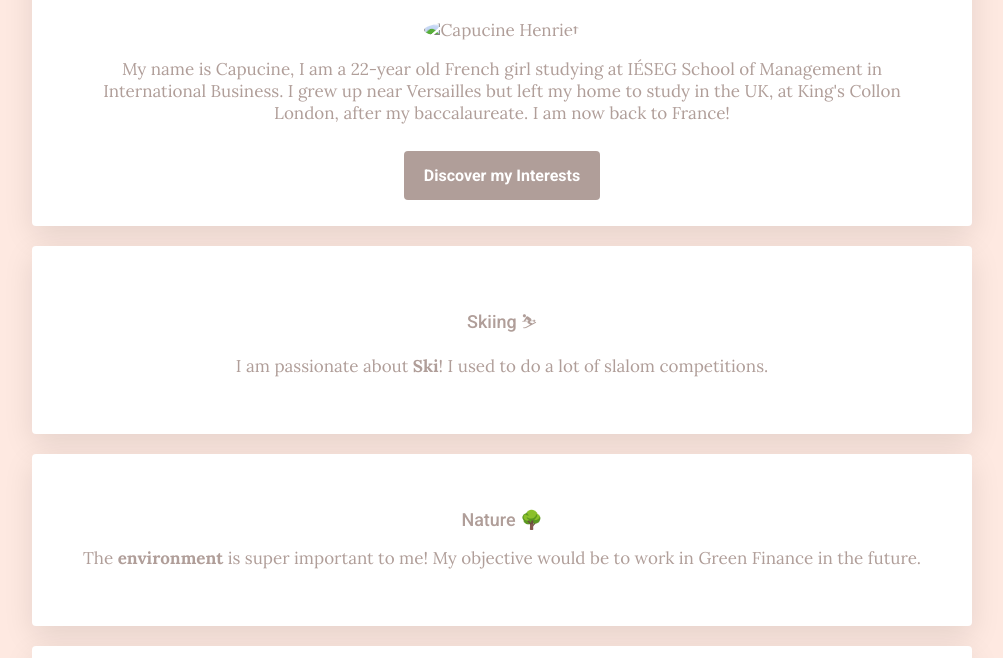
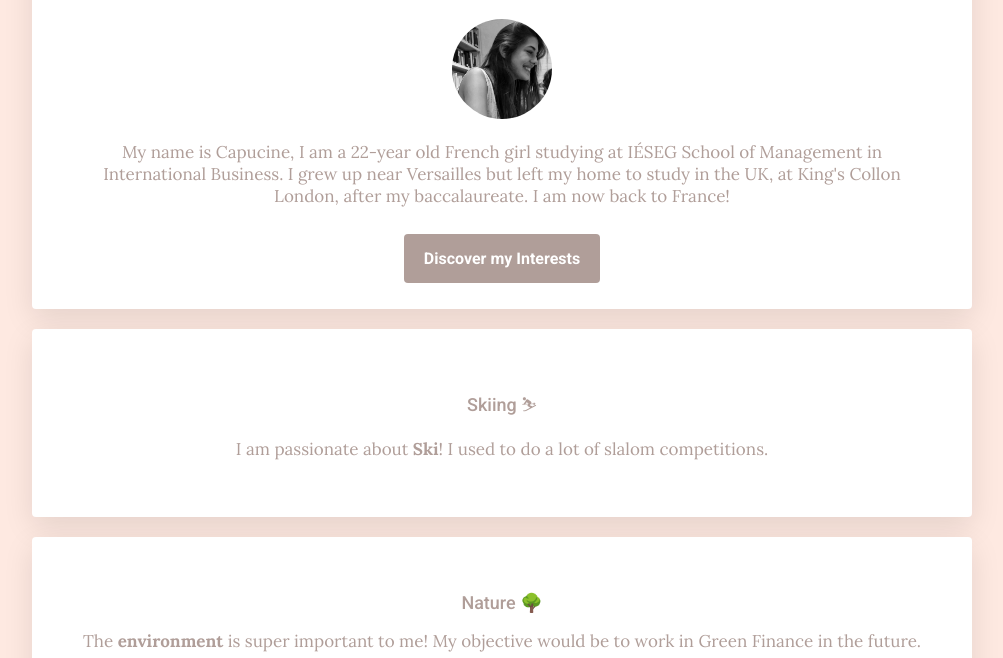
Before and after one commit to capucinehnrt/my-profile-, a plain HTML site: page index.html in a window 1280 px wide. Shown: the part 142-800 px from the top of the page, without its empty margins (138-1141 px from the left). Drawn offline with Linux system fonts and the light colour scheme.

Commit message:
Update index.html

```diff
--- a/index.html
+++ b/index.html
@@ -13,7 +13,7 @@
 <div class="container">
 	<div class="card-white" id="introduction">
 		<h1>Welcome to my profile!</h1>
-		<img src="images/profile picture.jpg" class="img-circle" width="100px" alt="Capucine Henriet">
+		<img src="my-profile-/profile picture.jpg" class="img-circle" width="100px" alt="Capucine Henriet">
 		<p>
 			My name is Capucine, I am a 22-year old French girl studying at IÉSEG School of Management in International Business. I grew up near Versailles but left my home to study in the UK, at King's Collon London, after my baccalaureate. I am now back to France!
 		</p>
```
